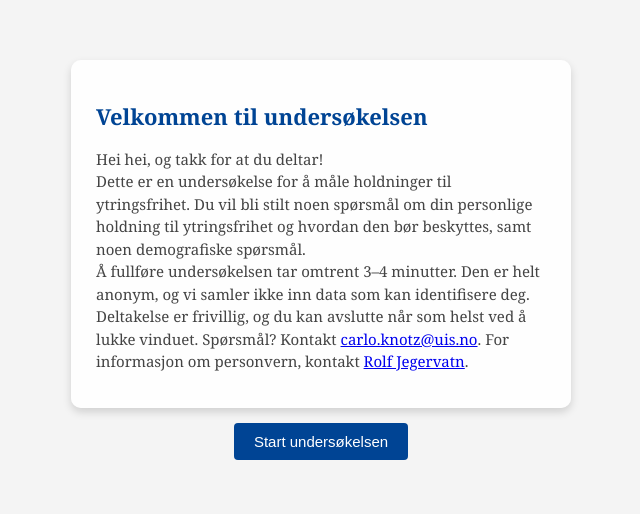
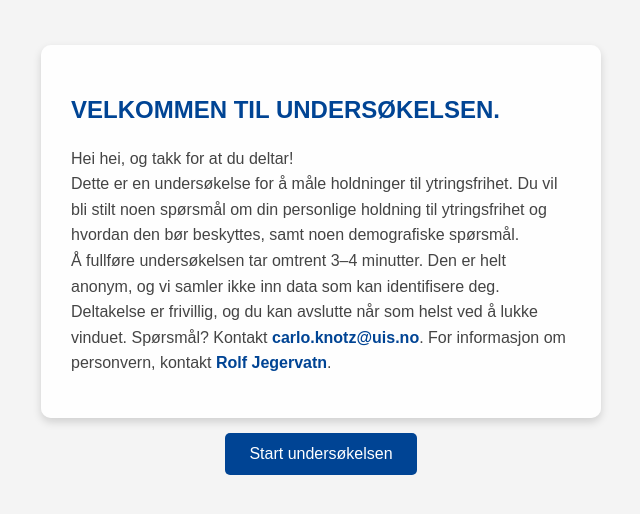
Before and after one commit to ytringsfrihet/ytringsfrihet.github.io, a plain HTML site: page index.html in a window 1280 px wide. Shown: the part 140-654 px from the top of the page, without its empty margins (319-959 px from the left). Drawn offline with Linux system fonts and the light colour scheme.

Commit message:
Update index.html

```diff
--- a/index.html
+++ b/index.html
@@ -7,9 +7,9 @@
     <title>Undersøkelse</title>
     <style>
         body {
-            font-family: "Georgia", "Times New Roman", serif;
-            font-size: 15px;
-            line-height: 1.5;
+            font-family: "Arial", sans-serif;
+            font-size: 16px;
+            line-height: 1.6;
             background: url('background.jpg') center/cover no-repeat, #f4f4f4;
             display: flex;
             flex-direction: column;
@@ -18,39 +18,48 @@
             height: 100vh;
             margin: 0;
             text-align: left;
+            color: #333;
         }
         .container {
             background: rgba(255, 255, 255, 0.9);
-            padding: 25px;
+            padding: 30px;
             border-radius: 10px;
             box-shadow: 0 4px 8px rgba(0, 0, 0, 0.15);
-            max-width: 450px;
+            max-width: 500px;
             text-align: left;
         }
         .container h1 {
-            font-size: 22px;
-            font-weight: 600;
+            font-size: 24px;
+            font-weight: bold;
             color: #004494;
+            margin-bottom: 15px;
+            text-align: left;
+        }
+        .container p {
+            font-size: 16px;
+            color: #444;
             margin-bottom: 12px;
             text-align: left;
         }
-        .container p {
-            font-size: 15px;
-            color: #444;
-            margin-bottom: 10px;
-            text-align: left;
+        .container a {
+            color: #004494;
+            font-weight: bold;
+            text-decoration: none;
+        }
+        .container a:hover {
+            text-decoration: underline;
         }
         .button-container {
             text-align: center;
             margin-top: 15px;
         }
         .start-button {
-            padding: 10px 20px;
+            padding: 12px 24px;
             border: none;
             background-color: #004494;
             color: white;
-            font-size: 15px;
-            border-radius: 4px;
+            font-size: 16px;
+            border-radius: 5px;
             cursor: pointer;
             transition: background-color 0.3s;
         }
@@ -61,7 +70,7 @@
 </head>
 <body>
     <div class="container">
-        <h1>Velkommen til undersøkelsen</h1>
+        <h1>VELKOMMEN TIL UNDERSØKELSEN.</h1>
         <p>Hei hei, og takk for at du deltar!<br>
         Dette er en undersøkelse for å måle holdninger til ytringsfrihet. Du vil bli stilt noen spørsmål om din personlige holdning til ytringsfrihet og hvordan den bør beskyttes, samt noen demografiske spørsmål.<br>
         Å fullføre undersøkelsen tar omtrent 3–4 minutter. Den er helt anonym, og vi samler ikke inn data som kan identifisere deg.<br>
```
